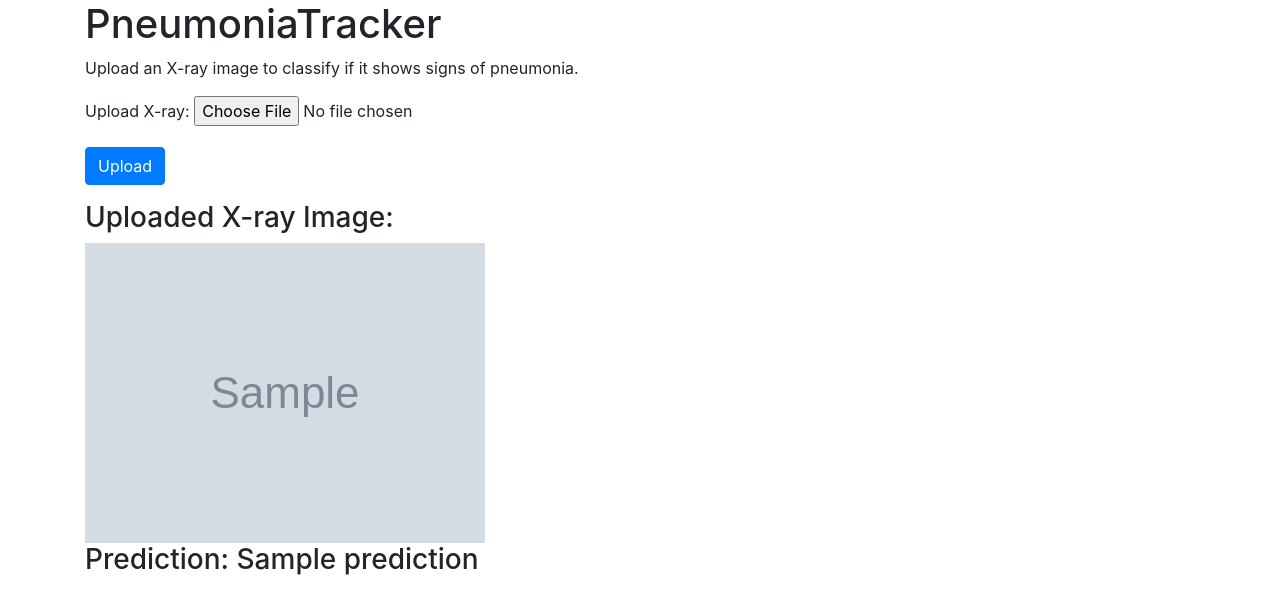
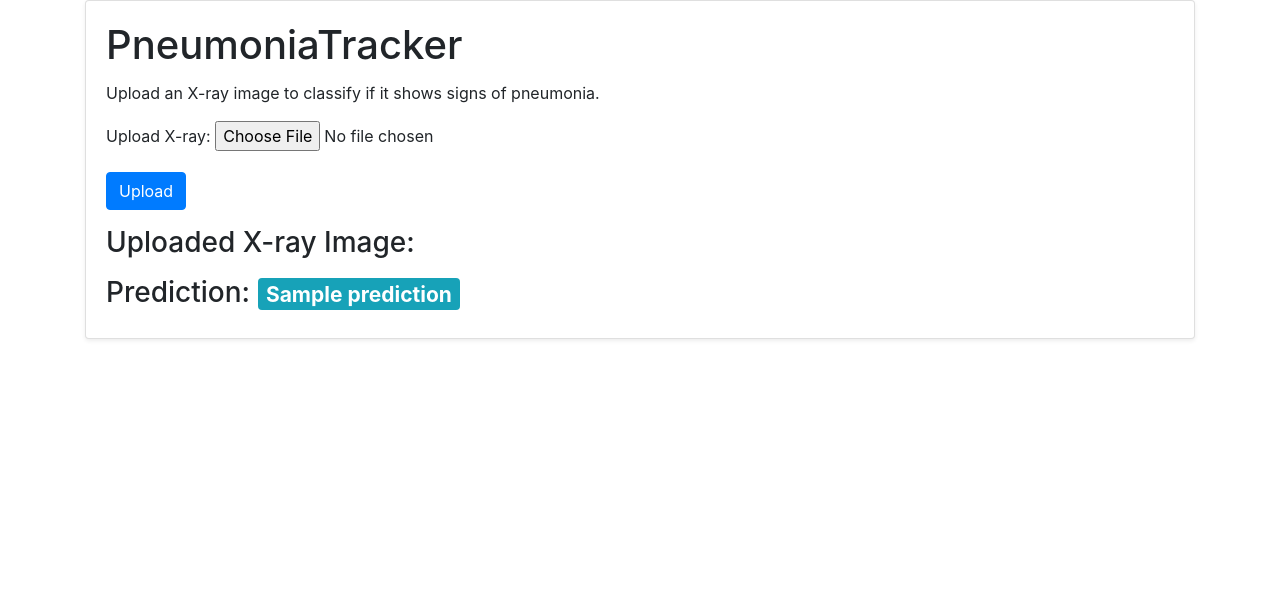
Before and after one commit to Raghvandersinh/DiseaseAndCancerTracker, a Django app: template Frontend/diseaseTrackerApp/templates/PneumoniaTracker.html in a window 1280 px wide. Shown: the part 56-670 px from the top of the page. Run offline with Django 5.2, Linux system fonts and the light colour scheme; tables that the repository leaves empty hold one stand-in row (values such as "Sample post"); the template is opened without the code that fills it: values that come from a table or form of the project are taken from there, most other values are stand-ins (such as "Sample title", 1, 10 or a date in 2020); grey boxes marked "Sample" are stand-in pictures; parts of the project's set-up code (start-up, migrations or seed data) failed here and were passed over; some libraries are stand-ins or nearby versions.

Commit message:
Changed the UI of PenumoniaTracker page made it look more cleaner

```diff
--- a/Frontend/diseaseTrackerApp/templates/PneumoniaTracker.html
+++ b/Frontend/diseaseTrackerApp/templates/PneumoniaTracker.html
@@ -6,20 +6,42 @@
 {% endblock %}
 
 {% block content %}
-    <h1>PneumoniaTracker</h1>
-    <p>Upload an X-ray image to classify if it shows signs of pneumonia.</p>
+    <div class="card shadow-sm">
+        <div class="card-body">
+            <h1 class="card-title">PneumoniaTracker</h1>
+            <p class="card-text">Upload an X-ray image to classify if it shows signs of pneumonia.</p>
 
-    <form method="post" enctype="multipart/form-data">
+            <form method="post" enctype="multipart/form-data" id="upload-form">
                 {% csrf_token %}
                 {{ form.as_p }}
                 <button type="submit" class="btn btn-primary">Upload</button>
             </form>
 
             <div id="result" class="mt-3">
-        {% if image_url %}
                 <h3>Uploaded X-ray Image:</h3>
-            <img src="{{ image_url }}" alt="Uploaded X-ray Image" class="img-fluid">
-            <h3>Prediction: {{ prediction }}</h3>
-        {% endif %}
+                <img id="preview-image" src="#" alt="Uploaded X-ray Image" class="img-fluid rounded shadow-sm" style="display: none;">
+                <h3 class="mt-3">Prediction: <span id="prediction" class="badge badge-info">{{ prediction }}</span></h3>
             </div>
+        </div>
+    </div>
+
+    <script>
+        document.getElementById('upload-form').addEventListener('change', function(event) {
+            var input = event.target;
+            if (input.files && input.files[0]) {
+                var reader = new FileReader();
+                reader.onload = function(e) {
+                    var previewImage = document.getElementById('preview-image');
+                    previewImage.src = e.target.result;
+                    previewImage.style.display = 'block';
+
+                    // Clear the previous prediction
+                    var predictionElement = document.getElementById('prediction');
+                    predictionElement.textContent = '';
+                    predictionElement.classList.remove('badge-info');
+                }
+                reader.readAsDataURL(input.files[0]);
+            }
+        });
+    </script>
 {% endblock %}
```
Also changed, not shown: 1 other file. Lines whose indentation alone changed are shown as unchanged.
